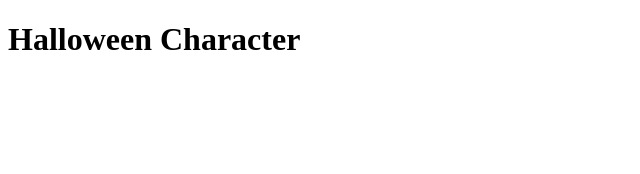
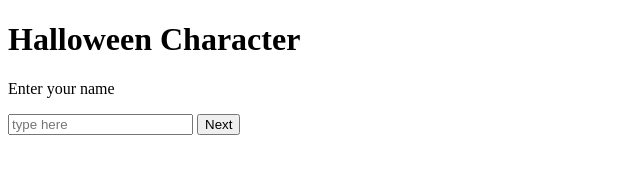
Before and after one commit to Sanika03/Halloween-character, a plain HTML site: page index.html in a window 1280 px wide. Shown: the whole page, without its empty margins (0-640 px from the left). Drawn offline with Linux system fonts and the light colour scheme.

Commit message:
added section for taking user name

```diff
--- a/index.html
+++ b/index.html
@@ -8,5 +8,13 @@
 </head>
 <body>
     <h1 id="heading">Halloween Character</h1>
+
+    <div class="container" style="display: block">
+        <p class="text">Enter your name</p>
+        <input type="text" id="input" placeholder="type here" />
+        <button class="next-btn">Next</button>
+    </div>
+
+</body>
 </body>
 </html>
```
